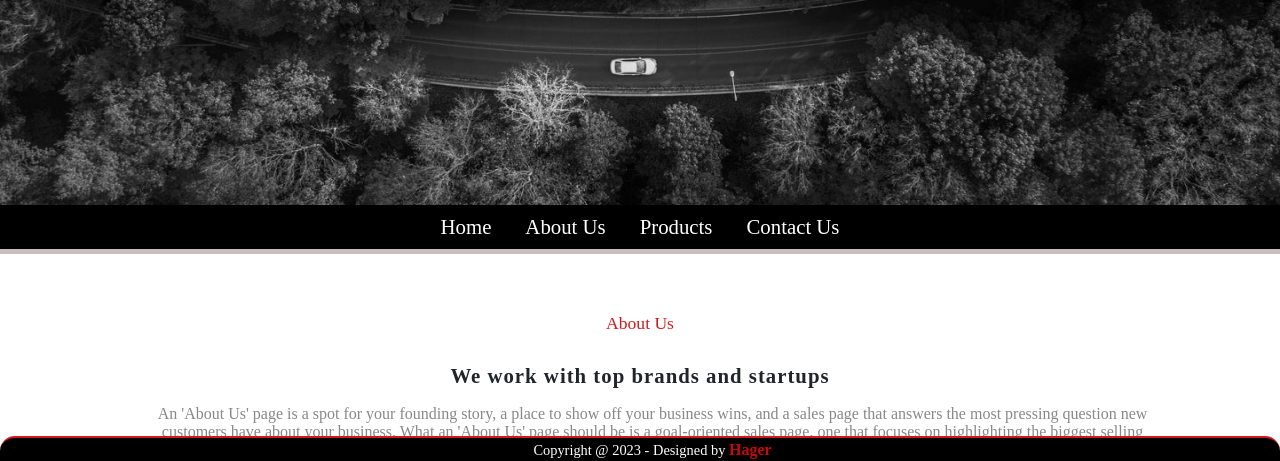
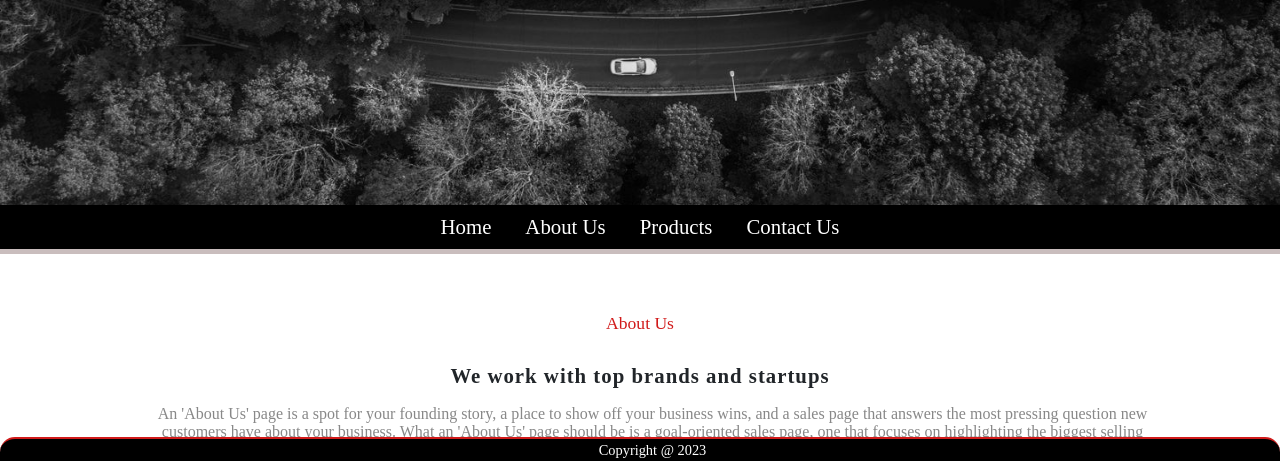
Before and after one commit to hager0010/Ordering_System, a plain HTML site: page index.html in a window 1280 px wide. Shown: the part 339-800 px from the top of the page. Drawn offline with Linux system fonts and the light colour scheme.

Commit message:
Update index.html

```diff
--- a/index.html
+++ b/index.html
@@ -417,7 +417,7 @@
    <!---footer---->
 	<footer id="end-page">
 
-           <p class="pragraph1">Copyright @ 2023 - Designed by <span>Hager</span></p>
+           <p class="pragraph1">Copyright @ 2023 </span></p>
 
 	 </footer>
    <!---footer---->
```
